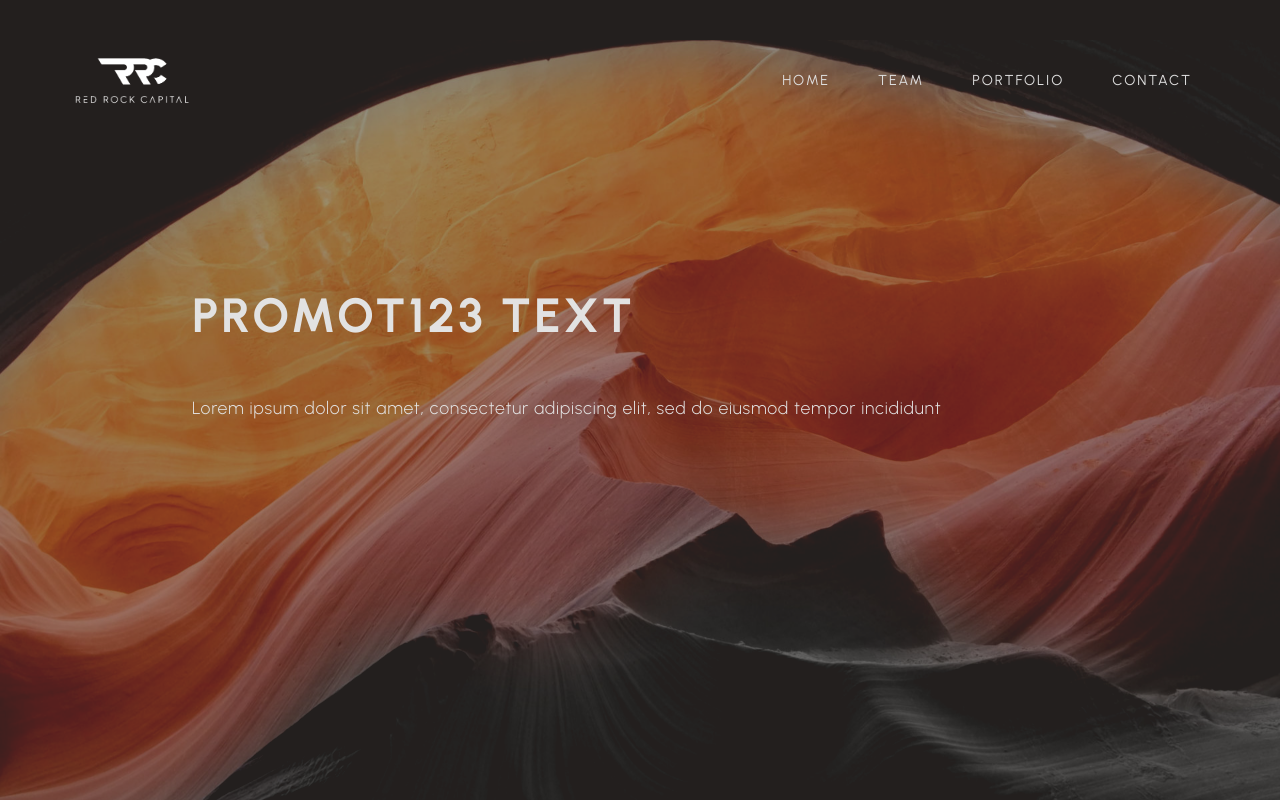
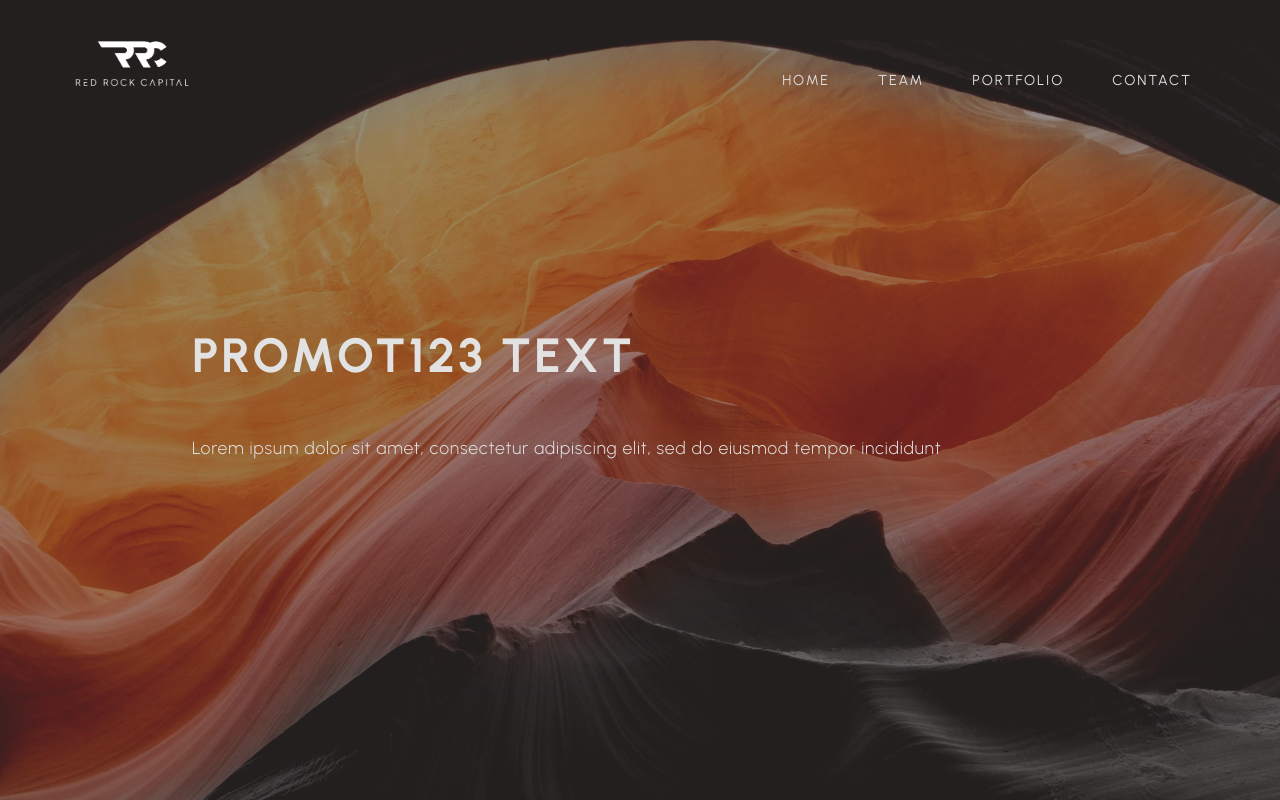
Before and after one commit to imozak/redrock-web-react, a React (Create React App) app: page / in a window 1280 px wide. Built offline with nearby package versions, Linux system fonts and the light colour scheme.

Commit message:
framer animation added

```diff
--- a/package.json
+++ b/package.json
@@ -13,6 +13,7 @@
     "@testing-library/jest-dom": "^5.14.1",
     "@testing-library/react": "^13.0.0",
     "@testing-library/user-event": "^13.2.1",
+    "framer-motion": "^6.5.1",
     "react": "^18.2.0",
     "react-dom": "^18.2.0",
     "react-router-dom": "6",
--- a/src/App.js
+++ b/src/App.js
@@ -1,7 +1,15 @@
-import { Outlet, Link, BrowserRouter, Routes, Route } from "react-router-dom";
+import {
+  Outlet,
+  Link,
+  BrowserRouter,
+  Routes,
+  Route,
+  useLocation,
+} from "react-router-dom";
 import { Box, Divider, Typography, IconButton, Modal } from "@mui/material";
 import React, { useState, forwardRef, useEffect } from "react";
 import styled from "@emotion/styled";
+import { AnimatePresence } from "framer-motion";
 import GlobalStyle from "./globals/GlobalStyle";
 import Navigation from "./components/Navigation";
 import HomePage from "./components/HomePage";
@@ -13,16 +21,20 @@ import Footer from "./components/Footer";
 const App = () => {
   const [screenWidth, setScreenWidth] = useState(0);
   const [screenHeight, setScreenHeight] = useState(0);
+  const location = useLocation();
 
-  useEffect(() => {
   const handleClientSize = () => {
     setScreenWidth(window.innerWidth);
     setScreenHeight(window.innerHeight);
   };
+
+  useEffect(() => {
     handleClientSize();
     window.addEventListener("resize", handleClientSize);
 
-    return () => window.removeEventListener("resize", handleClientSize);
+    return () => {
+      window.removeEventListener("resize", handleClientSize);
+    };
   }, []);
 
   return (
@@ -30,18 +42,25 @@ const App = () => {
       <GlobalStyle />
       <Navigation screenWidth={screenWidth} screenHeight={screenHeight} />
       <ContentContainer>
-        <Routes>
+        <AnimatePresence exitBeforeEnter>
+          <Routes key={location.pathname} location={location}>
             <Route
               path="/"
               exact
               element={
-              <HomePage screenWidth={screenWidth} screenHeight={screenHeight} />
+                <HomePage
+                  screenWidth={screenWidth}
+                  screenHeight={screenHeight}
+                />
               }
             />
             <Route
               path="/team"
               element={
-              <TeamPage screenWidth={screenWidth} screenHeight={screenHeight} />
+                <TeamPage
+                  screenWidth={screenWidth}
+                  screenHeight={screenHeight}
+                />
               }
             />
             <Route
@@ -63,6 +82,7 @@ const App = () => {
               }
             />
           </Routes>
+        </AnimatePresence>
       </ContentContainer>
     </AppContainer>
   );
--- a/src/components/ContactPage.js
+++ b/src/components/ContactPage.js
@@ -1,22 +1,78 @@
 import styled from "@emotion/styled";
-import React, { useState, forwardRef } from "react";
+import React, { useState, useEffect, useRef, useCallback } from "react";
 import { Link } from "react-router-dom";
+import { motion } from "framer-motion";
 import LocationOnIcon from "@mui/icons-material/LocationOn";
 
+const fadeInAnimation = {
+  initial: { opacity: 0 },
+  animate: { opacity: 1 },
+  exit: { opacity: 0 },
+};
+
+const textFromTopAnimation = {
+  initial: { opacity: 0, y: -100 },
+  animate: { opacity: 1, y: 0 },
+  exit: { opacity: 0, y: 0 },
+};
+
+const textFromBottomAnimation = {
+  initial: { opacity: 0, y: 100 },
+  animate: { opacity: 1, y: 0 },
+  exit: { opacity: 0, y: 0 },
+};
+
 const ContactPage = ({ screenWidth, screenHeight }) => {
-  const a = 1;
+  const elementRef = useRef(null);
+  const [textWidth, setTextWidth] = useState(0);
+
+  const handleTextWidth = () => {
+    let value = 0;
+    if (elementRef.current !== undefined && elementRef.current !== null) {
+      if (elementRef.current.clientWidth !== null)
+        value = elementRef.current.clientWidth * 1.26;
+    }
+    setTextWidth(value);
+  };
+
+  useEffect(() => {
+    handleTextWidth();
+    window.addEventListener("resize", handleTextWidth);
+    window.addEventListener("load", handleTextWidth);
+
+    return () => {
+      window.removeEventListener("resize", handleTextWidth);
+      window.removeEventListener("load", handleTextWidth);
+    };
+  }, [screenWidth]);
+
   return (
     <>
       <PageContainer>
         <ContentContainer>
           <ContentWrapper screenWidth={screenWidth} screenHeight={screenHeight}>
-            <img
+            <motion.div
+              variants={textFromTopAnimation}
+              initial="initial"
+              animate="animate"
+              exit="exit"
+              transition={{ duration: "0.2", delay: "0" }}
+            >
+              <LogoImgComponent
+                textWidth={textWidth}
                 draggable="false"
-              style={{ width: "max(40%, 20rem)" }}
                 src="logos/Logo_RedRock_redBlack.png"
                 alt="로고"
               />
+            </motion.div>
             {screenWidth > screenHeight ? (
+              <motion.div
+                variants={textFromBottomAnimation}
+                initial="initial"
+                animate="animate"
+                exit="exit"
+                transition={{ duration: "0.34", delay: "0" }}
+              >
                 <div
                   style={{
                     display: "flex",
@@ -32,7 +88,12 @@ const ContactPage = ({ screenWidth, screenHeight }) => {
                     }}
                   />
                   <div
-                  style={{ display: "flex", flexDirection: "row", gap: "1rem" }}
+                    ref={elementRef}
+                    style={{
+                      display: "flex",
+                      flexDirection: "row",
+                      gap: "1rem",
+                    }}
                   >
                     <p
                       style={{
@@ -65,6 +126,7 @@ const ContactPage = ({ screenWidth, screenHeight }) => {
                     </p>
                   </div>
                 </div>
+              </motion.div>
             ) : (
               <div
                 style={{
@@ -131,14 +193,14 @@ const ContentContainer = styled.div`
   flex-direction: row;
   justify-content: center;
   align-items: center;
-
-  overflow: hidden;
 `;
 
 const ContentWrapper = styled.div`
   position: relative;
 
-  width: ${(props) => (props.screenWidth > props.screenHeight ? "70%" : "90%")};
+  width: ${(props) =>
+    props.screenWidth > props.screenHeight ? "auto" : "90%"};
+  height: auto;
 
   display: flex;
   flex-direction: column;
@@ -147,4 +209,8 @@ const ContentWrapper = styled.div`
   gap: 0.2rem;
 `;
 
+const LogoImgComponent = styled.img`
+  width: ${(props) => `${props.textWidth}px`};
+`;
+
 export default ContactPage;
--- a/src/components/HomePage.js
+++ b/src/components/HomePage.js
@@ -1,7 +1,32 @@
 import styled from "@emotion/styled";
 import React, { useState, forwardRef, useEffect } from "react";
 import { Link } from "react-router-dom";
+import { motion } from "framer-motion";
 import Footer from "./Footer";
+
+const fadeInAnimation = {
+  initial: { opacity: 0 },
+  animate: { opacity: 1 },
+  exit: { opacity: 0 },
+};
+
+const textFromRightAnimation = {
+  initial: { opacity: 0, x: 150 },
+  animate: { opacity: 1, x: 0 },
+  exit: { opacity: 0, x: -50 },
+};
+
+const textFromLeftAnimation = {
+  initial: { opacity: 0, x: -50 },
+  animate: { opacity: 1, x: 0 },
+  exit: { opacity: 0, x: 150 },
+};
+
+const bgAnimation = {
+  initial: { opacity: 1 },
+  animate: { opacity: 0 },
+  exit: { opacity: 1 },
+};
 
 const HomePage = ({ screenWidth, screenHeight }) => (
   <>
@@ -13,10 +38,26 @@ const HomePage = ({ screenWidth, screenHeight }) => (
           screenWidth={screenWidth}
           screenHeight={screenHeight}
         />
+        <motion.div
+          variants={bgAnimation}
+          initial="initial"
+          animate="animate"
+          exit="exit"
+          transition={{ duration: "0.32", delay: "0" }}
+        >
+          <ImageCover />
+        </motion.div>
         <ContentWrapper
           screenWidth={screenWidth}
           screenHeight={screenHeight}
-          style={{ marginTop: "-20vmin" }}
+          style={{ marginTop: "-10vh", zIndex: "3" }}
+        >
+          <motion.div
+            variants={textFromRightAnimation}
+            initial="initial"
+            animate="animate"
+            exit="exit"
+            transition={{ duration: "0.25", delay: "0.1" }}
           >
             <p
               style={{
@@ -28,6 +69,14 @@ const HomePage = ({ screenWidth, screenHeight }) => (
             >
               PROMOT123 TEXT
             </p>
+          </motion.div>
+          <motion.div
+            variants={textFromLeftAnimation}
+            initial="initial"
+            animate="animate"
+            exit="exit"
+            transition={{ duration: "0.25", delay: "0.15" }}
+          >
             <p
               style={{
                 fontSize: "1.1rem",
@@ -40,6 +89,7 @@ const HomePage = ({ screenWidth, screenHeight }) => (
               Lorem ipsum dolor sit amet, consectetur adipiscing elit, sed do
               eiusmod tempor incididunt
             </p>
+          </motion.div>
         </ContentWrapper>
       </ContentContainer>
 
@@ -116,6 +166,17 @@ const ContentWrapper = styled.div`
   width: ${(props) => (props.screenWidth > props.screenHeight ? "70%" : "90%")};
 `;
 
+const ImageCover = styled.div`
+  position: absolute;
+  top: 0;
+  left: 50%;
+  transform: translate(-50%, 0);
+  width: 100%;
+  height: 100%;
+  background-color: #231f1e;
+  z-index: 2;
+`;
+
 const ImageComponent = styled.img`
   position: absolute;
   top: 0;
@@ -125,9 +186,11 @@ const ImageComponent = styled.img`
     props.screenWidth > props.screenHeight ? "100%" : "auto"};
   height: ${(props) =>
     props.screenWidth > props.screenHeight ? "auto" : "100%"};
+  background-color: #231f1e;
 
   mix-blend-mode: lighten;
   opacity: 0.55;
+  z-index: 0;
 `;
 
 const PortfolioContainer = styled.div`
--- a/src/components/Navigation.js
+++ b/src/components/Navigation.js
@@ -18,12 +18,14 @@ const Navigation = ({ screenWidth, screenHeight }) => {
     <>
       <NavContainer screenWidth={screenWidth} screenHeight={screenHeight}>
         <NavWrapper screenWidth={screenWidth} screenHeight={screenHeight}>
+          <Link style={{ height: "100%" }} to="/">
             <img
               draggable="false"
               style={{ width: "auto", height: "65%" }}
               src="logos/Logo_RedRock_White.png"
               alt="로고"
             />
+          </Link>
           {screenWidth > screenHeight ? (
             <MenuContainer>
               <Link style={{ height: "100%" }} to="/">
--- a/src/components/PortfolioPage.js
+++ b/src/components/PortfolioPage.js
@@ -1,7 +1,14 @@
 import styled from "@emotion/styled";
 import React, { useState, forwardRef } from "react";
 import { Link } from "react-router-dom";
+import { motion } from "framer-motion";
 import Footer from "./Footer";
+
+const fadeInAnimation = {
+  initial: { opacity: 0 },
+  animate: { opacity: 1 },
+  exit: { opacity: 0 },
+};
 
 const PortfolioPage = ({ screenWidth, screenHeight }) => {
   const a = 1;
--- a/src/components/TeamPage.js
+++ b/src/components/TeamPage.js
@@ -1,7 +1,14 @@
 import styled from "@emotion/styled";
 import React, { useState, forwardRef } from "react";
 import { Link } from "react-router-dom";
+import { motion } from "framer-motion";
 import Footer from "./Footer";
+
+const fadeInAnimation = {
+  initial: { opacity: 0 },
+  animate: { opacity: 1 },
+  exit: { opacity: 0 },
+};
 
 const TeamPage = ({ screenWidth, screenHeight }) => {
   const a = 1;
```
Also changed, not shown: 1 other file (tests, documents, lock files or other folders). Lines whose indentation alone changed are shown as unchanged.
